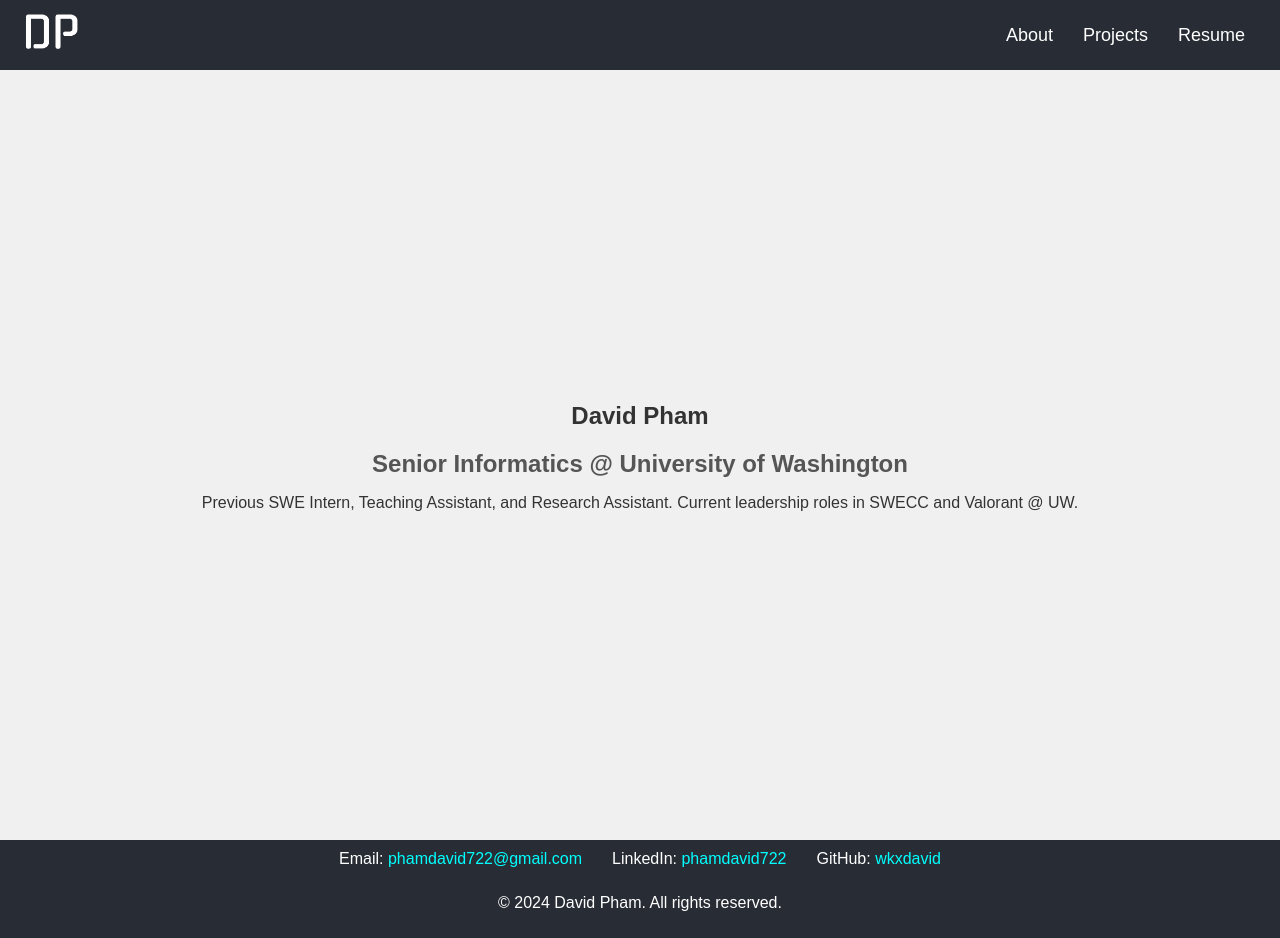
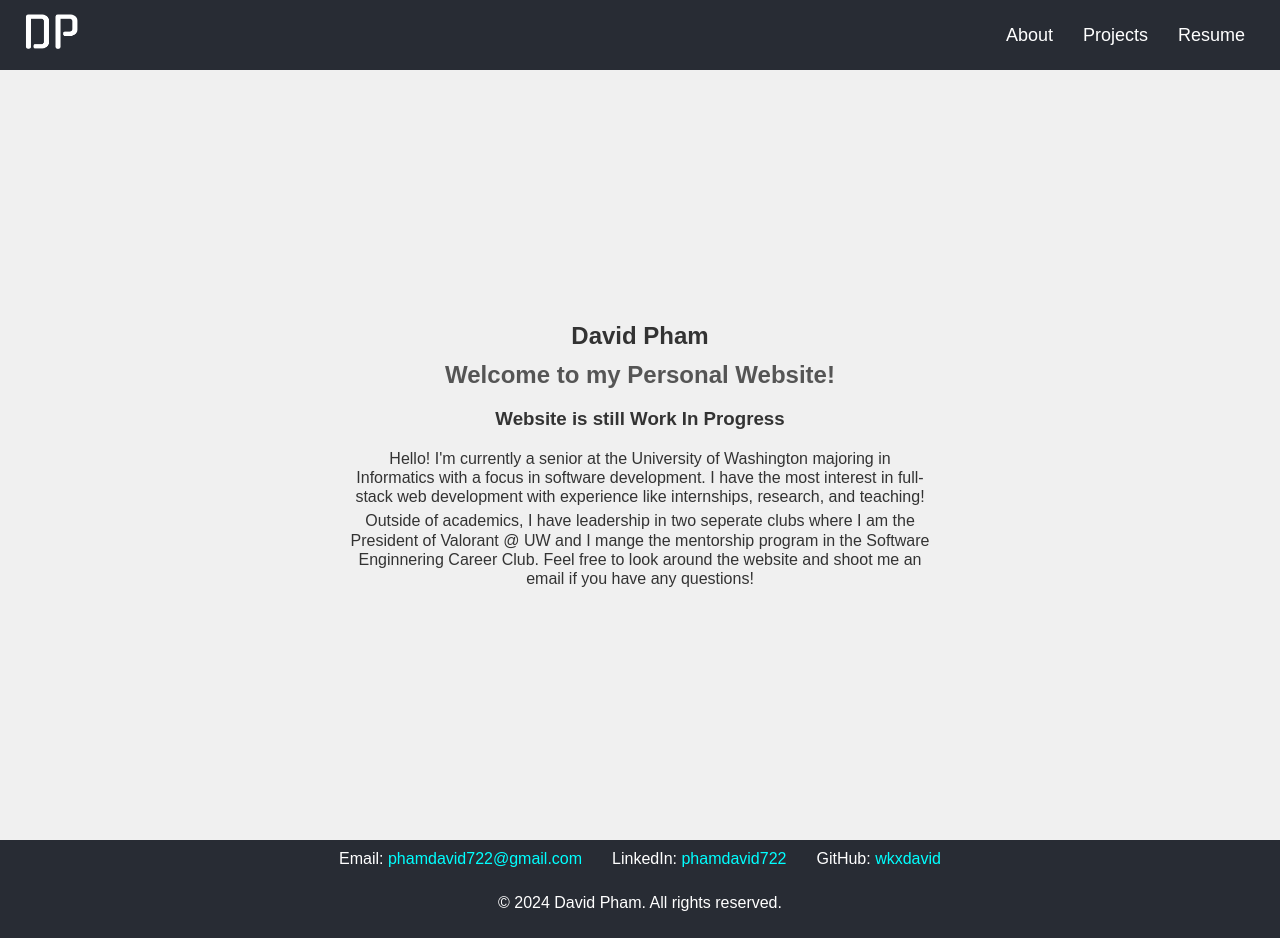
Before and after one commit to wkxdavid/personalwebsite, a React (Create React App) app: page / in a window 1280 px wide. Built offline with nearby package versions, Linux system fonts and the light colour scheme.

Commit message:
updated content

```diff
--- a/public/index.html
+++ b/public/index.html
@@ -5,11 +5,8 @@
     <link rel="icon" href="%PUBLIC_URL%/favicon.ico" />
     <meta name="viewport" content="width=device-width, initial-scale=1" />
     <meta name="theme-color" content="#000000" />
-    <meta
-      name="description"
-      content="Web site created using create-react-app"
-    />
-    <link rel="apple-touch-icon" href="%PUBLIC_URL%/logo192.png" />
+    <meta name="description" content="Personal Website" />
+    <link rel="apple-touch-icon" href="%PUBLIC_URL%/dp-logo.png" />
     <!--
       manifest.json provides metadata used when your web app is installed on a
       user's mobile device or desktop. See https://developers.google.com/web/fundamentals/web-app-manifest/
@@ -28,6 +25,5 @@
   </head>
   <body>
     <div id="root"></div>
-
   </body>
 </html>
--- a/src/App.css
+++ b/src/App.css
@@ -45,10 +45,18 @@ body {
   flex-direction: column;
   align-items: center;
   text-align: center;
+  max-width: 600px;
+}
+
+.about-text h1,
+.about-text h2,
+.about-text p {
+  margin: 5px 0;
+  line-height: 1.2;
 }
 
 .about-text {
-  padding: 20px;
+  padding: 10px; /* Reduce padding to make text more compact */
 }
 
 .about-text h2 {
--- a/src/App.js
+++ b/src/App.js
@@ -1,78 +1,159 @@
 import React from 'react';
 import './App.css';
-import logo from './img/dp-logo-transparent.png'
+import logo from './img/dp-logo-transparent.png';
 import { BrowserRouter as Router, Route, Routes, Link } from 'react-router-dom';
 
 function App() {
   return (
     <Router>
-      <div className="App">
-        <header className="App-header">
-          <img src={logo} className="App-logo" alt="logo" />
-          <nav className="App-nav">
-            <Link to="/">About</Link>
-            <Link to="/projects">Projects</Link>
-            <Link to="/resume">Resume</Link> {}
+      <div className='App'>
+        <header className='App-header'>
+          <img src={logo} className='App-logo' alt='logo' />
+          <nav className='App-nav'>
+            <Link to='/'>About</Link>
+            <Link to='/projects'>Projects</Link>
+            <Link to='/resume'>Resume</Link> {}
           </nav>
         </header>
 
         <Routes>
-          <Route path="/" element={
-            <section id="about-section" className="about-section">
-              <div className="about-container">
-                <div className="about-text">
+          <Route
+            path='/'
+            element={
+              <section id='about-section' className='about-section'>
+                <div className='about-container'>
+                  <div className='about-text'>
                     <h1>David Pham</h1>
-                  <h2>Senior Informatics @ University of Washington</h2>
+                    <h2>Welcome to my Personal Website!</h2>
+                    <h3>Website is still Work In Progress</h3>
                     <p>
-                    Previous SWE Intern, Teaching Assistant, and Research Assistant. Current leadership roles in SWECC and Valorant @ UW.
+                      Hello! I'm currently a senior at the University of
+                      Washington majoring in Informatics with a focus in
+                      software development. I have the most interest in
+                      full-stack web development with experience like
+                      internships, research, and teaching!{' '}
+                    </p>
+                    <p>
+                      Outside of academics, I have leadership in two seperate
+                      clubs where I am the President of Valorant @ UW and I
+                      mange the mentorship program in the Software Enginnering
+                      Career Club. Feel free to look around the website and
+                      shoot me an email if you have any questions!
                     </p>
                   </div>
                 </div>
               </section>
-          } />
+            }
+          />
+          <Route
+            path='/projects'
+            element={
+              <section id='projects-section' className='projects-section'>
+                <h2>Projects</h2>
+                <div className='project-container'>
+                  <div className='project-card'>
+                    <h3>Connect 4</h3>
+                    <p>
+                      Two Player Online Connect 4 game with Accounts and lobby
+                      chat rooms. Developed with Mern Stack and WebSockets.
+                    </p>
+                    <ul className='skills-list'>
+                      <li>JavaScript, Node.js, Express.js, Azure, MongoDB</li>
+                    </ul>
+                    {/* <img
+                      src='path/to/connect4-image.jpg'
+                      alt='Connect 4 project screenshot'
+                      className='project-image'
+                    /> */}
+                  </div>
 
-          <Route path="/projects" element={
-            <section id="projects-section" className="projects-section">
-              <h2>Projects</h2>
-              <div className="project-container">
-                <div className="project-card">
-                  <h3>Project 1: Connect 4</h3>
-                  <p>serverside</p>
+                  <div className='project-card'>
+                    <h3>Pokedex</h3>
+                    <p>
+                      Built an Pokemon Pokedex that featured an catalog,
+                      guessing game, and shop.
+                    </p>
+                    <ul className='skills-list'>
+                      <li>React, BootStrap, Firebase</li>
+                    </ul>
+                    {/* <img
+                      src='path/to/pokedex-image.jpg'
+                      alt='Pokedex project screenshot'
+                      className='project-image'
+                    /> */}
                   </div>
-                <div className="project-card">
-                  <h3>Project 2: Pokedex</h3>
-                  <p>clientside</p>
+
+                  <div className='project-card'>
+                    <h3>Valorant Tournament Analysis</h3>
+                    <p>
+                      Built an maching learning model to predict the top
+                      performing players in a Valorant Tournament based on
+                      individualized performance.
+                    </p>
+                    <ul className='skills-list'>
+                      <li>Python, Panda, Scikit-learn, Plotly</li>
+                    </ul>
+                    {/* <img
+                      src='path/to/valorant-analysis-image.jpg'
+                      alt='Valorant Analysis project screenshot'
+                      className='project-image'
+                    /> */}
                   </div>
-                <div className="project-card">
-                  <h3>Project 3: Valorant Analysis</h3>
-                  <p>ML project in Python</p>
+
+                  <div className='project-card'>
+                    <h3>More Coming Soon!</h3>
+                    <p>Still Building Website</p>
                   </div>
                 </div>
               </section>
-          } />
+            }
+          />
 
-          <Route path="/resume" element={
-            <section id="resume-section" className="resume-section">
-              <h2>Resume</h2>
+          <Route
+            path='/resume'
+            element={
+              <section id='resume-section' className='resume-section'>
+                <h2>Reach out if you have any questions!</h2>
                 <iframe
-                  src="https://docs.google.com/document/d/1u8Go0lS6eTKbvYy-eVjPEfg2Y08wokaDN7mJ56GE4bY/preview"
-                  width="100%"
-                  height="600px"
-                  title="Resume"
+                  src='https://docs.google.com/document/d/1u8Go0lS6eTKbvYy-eVjPEfg2Y08wokaDN7mJ56GE4bY/preview'
+                  width='100%'
+                  height='600px'
+                  title='Resume'
                 ></iframe>
               </section>
-          } />
+            }
+          />
         </Routes>
 
-        <footer className="App-footer">
-          <div className="contact-info">
-            <p>Email: <a href="mailto:phamdavid722@gmail.com">phamdavid722@gmail.com</a></p>
-            <p>LinkedIn: <a href="https://www.linkedin.com/in/phamdavid722" target="_blank" rel="noopener noreferrer">phamdavid722</a></p>
-            <p>GitHub: <a href="https://github.com/wkxdavid" target="_blank" rel="noopener noreferrer">wkxdavid</a></p>
+        <footer className='App-footer'>
+          <div className='contact-info'>
+            <p>
+              Email:{' '}
+              <a href='mailto:phamdavid722@gmail.com'>phamdavid722@gmail.com</a>
+            </p>
+            <p>
+              LinkedIn:{' '}
+              <a
+                href='https://www.linkedin.com/in/phamdavid722'
+                target='_blank'
+                rel='noopener noreferrer'
+              >
+                phamdavid722
+              </a>
+            </p>
+            <p>
+              GitHub:{' '}
+              <a
+                href='https://github.com/wkxdavid'
+                target='_blank'
+                rel='noopener noreferrer'
+              >
+                wkxdavid
+              </a>
+            </p>
           </div>
           <p>&copy; 2024 David Pham. All rights reserved.</p>
         </footer>
-
       </div>
     </Router>
   );
```
Also changed, not shown: 1 other file (tests, documents, lock files or other folders). Lines whose indentation alone changed are shown as unchanged.
